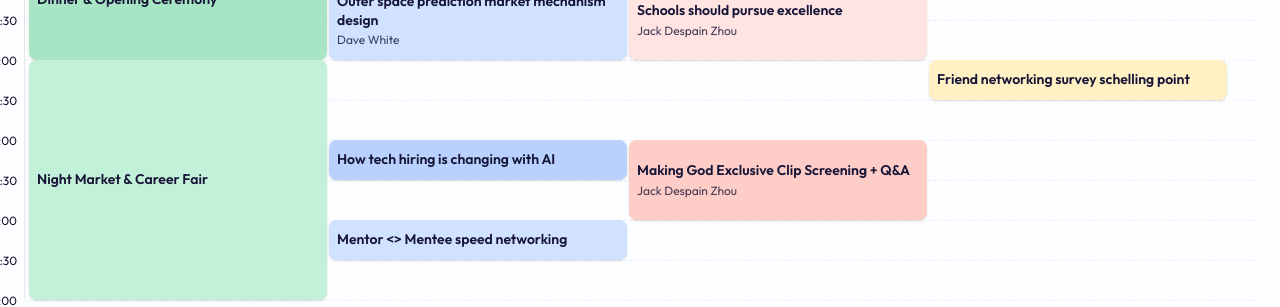
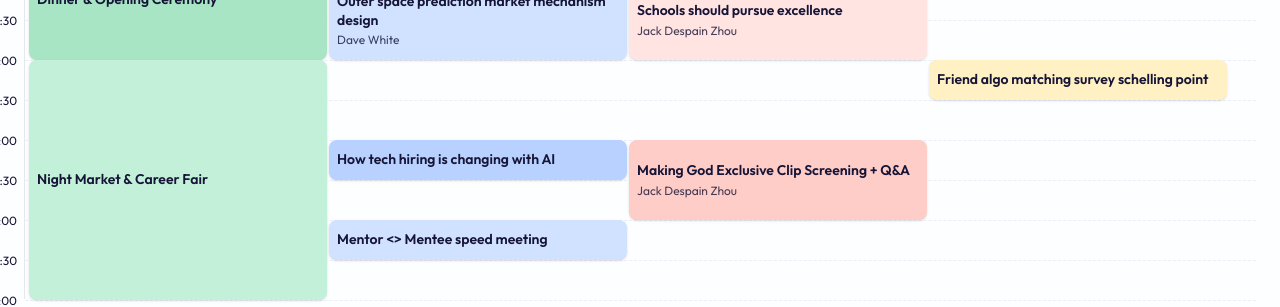
Before and after one commit to manifoldmarkets/manifest2025, a Next.js app: page /schedule in a window 1280 px wide. Shown: the part 1075-1382 px from the top of the page. Built offline with nearby package versions, Linux system fonts and the light colour scheme.

Commit message:
removed networking wording

```diff
--- a/app/data/events.ts
+++ b/app/data/events.ts
@@ -95,7 +95,7 @@ export const events: Event[] = [
   {
     start: '2025-06-06T19:00',
     end: '2025-06-06T19:30',
-    title: 'Friend networking survey schelling point',
+    title: 'Friend algo matching survey schelling point',
     description:
       'Planning to attend the algorithmic friend networking in Rat Park on Saturday 10am? Have you filled out your survey yet? If not, come hangout with others and fill it out! It will take ~20mins.',
     location: 'Exobrain',
@@ -103,8 +103,8 @@ export const events: Event[] = [
   {
     start: '2025-06-06T21:00',
     end: '2025-06-06T21:30',
-    title: 'Mentor <> Mentee speed networking',
-    description: 'Come meet your next mentor or mentee!',
+    title: 'Mentor <> Mentee speed meeting',
+    description: 'Come find your next mentor or mentee!',
     location: 'C1',
   },
   {
```
